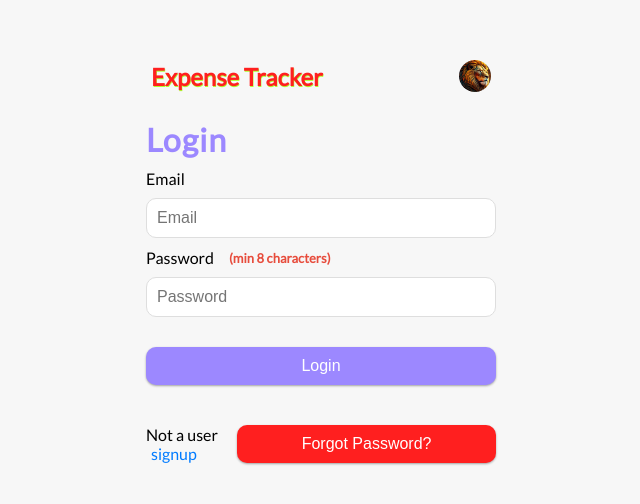
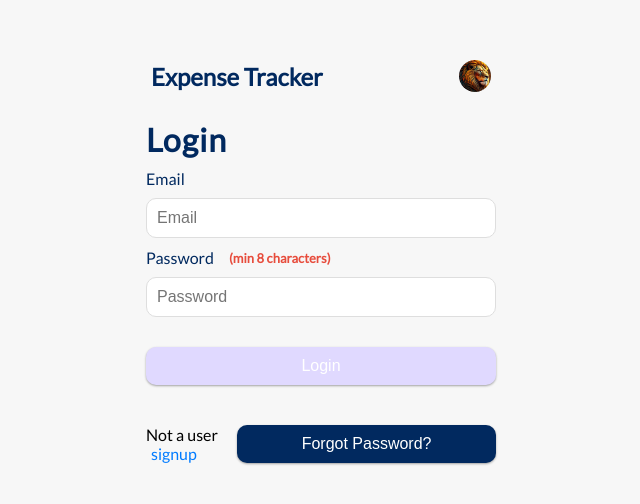
Before and after one commit to Divu03/Expense-Tracker, a React (Create React App) app in the folder expense-tracker/: page /login in a window 1280 px wide. Shown: the part 130-634 px from the top of the page, without its empty margins (319-959 px from the left). Built offline with nearby package versions, Linux system fonts and the light colour scheme; no server answers.

Commit message:
Updated UI and Mandatory length for password

```diff
--- a/expense-tracker/src/App.css
+++ b/expense-tracker/src/App.css
@@ -40,12 +40,10 @@ body {
 h1 {
   letter-spacing: 1px;
   margin: 0;
-  color: #9c88ff;
 }
 
-h2{
-  color: #FF1F1F;
-  text-shadow: 0.5px 0.5px 0.5px greenyellow;
+h1, h2, h3, h4{
+  color: #01295F;
 }
 
 h3 {
@@ -57,6 +55,12 @@ h3 {
 h4 {
   margin: 0;
   text-transform: uppercase;
+}
+
+label {
+  display: inline-block;
+  margin: 10px 0;
+  color: #01295F;
 }
 
 .inc-exp-container {
@@ -85,17 +89,13 @@ h4 {
 }
 
 .money.plus {
-  color: #2ecc71;
+  color: #9c88ff;
 }
 
 .money.minus {
   color: #c0392b;
 }
 
-label {
-  display: inline-block;
-  margin: 10px 0;
-}
 
 input[type='text'],
 input[type='email'],
@@ -107,6 +107,7 @@ input[type='number'] {
   font-size: 16px;
   padding: 10px;
   width: 100%;
+  color:#01295F;
 }
 
 .btn {
@@ -123,25 +124,30 @@ input[type='number'] {
   width: 100%;
 }
 
+.btn:disabled{
+  background-color: #e0d9ff;
+}
+
+.btn:active{
+  box-shadow: 0 0 10px rgba(0, 0, 0, 0.6);
+}
+
 .sl{
   margin-top: 30px;
 }
 
-.I {
-  background-color: #62cb00;
+.I, .E {
+  background-color: #01295F;
   margin: 10px 0 10px;
 }
-.E {
-  background-color: #ff1f1f;
-  margin: 10px 0 10px;
-}
+
 .transaction-type {
   display: flex;
   gap: 10px;
 }
 .btn.active {
   box-shadow: 0 0 10px rgba(0, 0, 0, 0.6);
-  color: black;
+  background-color: #9c88ff;
 }
 
 .header {
@@ -175,9 +181,8 @@ input[type='number'] {
 }
 
 .list li {
-  background-color: #fff;
   box-shadow: var(--box-shadow);
-  color: #333;
+  color: #f7f7f7;
   display: flex;
   justify-content: space-between;
   position: relative;
@@ -187,11 +192,11 @@ input[type='number'] {
 }
 
 .list li.plus {
-  border-right: 5px solid #2ecc71;
+  background-color: #2ecc71;
 }
 
 .list li.minus {
-  border-right: 5px solid #c0392b;
+  background-color: #c0392b;
 }
 
 .delete-btn {
--- a/expense-tracker/src/components/AddTransaction.js
+++ b/expense-tracker/src/components/AddTransaction.js
@@ -29,6 +29,12 @@ export const AddTransaction = () => {
                     <label htmlFor="text">Text</label>
                     <input type="text" id='text' value={text} onChange={(e) => setText(e.target.value)} placeholder="Enter text..." />
                 </div>
+                <div className="form-control">
+                    <label htmlFor="amount">
+                        Amount
+                    </label>
+                    <input type="number" id='amount' value={amount} onChange={(e) => setAmount(e.target.value)} placeholder="Enter amount..." />
+                </div>
                 <div className='form-control'>
                     <label htmlFor='typebtn'>Transaction Type</label>
                     <div className="transaction-type">
@@ -50,12 +56,6 @@ export const AddTransaction = () => {
                         </button>
                     </div>
                 </div>
-                <div className="form-control">
-                    <label htmlFor="amount">
-                        Amount
-                    </label>
-                    <input type="number" id='amount' value={amount} onChange={(e) => setAmount(e.target.value)} placeholder="Enter amount..." />
-                </div>
                 <button className="btn">Add transaction</button>
             </form>
             {/* <button className="btn" onClick={saveChanges}>Save Changes</button> */}
--- a/expense-tracker/src/components/Login.js
+++ b/expense-tracker/src/components/Login.js
@@ -6,7 +6,6 @@ export const Login = () => {
 
     const [email,setEmail] = useState('');
     const [password,setPassword] = useState('');
-
     const {loginUser} = useContext(AuthContext);
     const navigate = useNavigate();
 
@@ -20,7 +19,7 @@ export const Login = () => {
 
         try {
             await loginUser(user);
-            navigate('/'); // Navigate to home on successful login
+            navigate('/');
         } catch (error) {
             console.error("Error logging in", error);
         }
@@ -47,7 +46,7 @@ export const Login = () => {
                 </div>
                 <input type="password" id='password' value={password} onChange={(e)=>setPassword(e.target.value)} placeholder="Password" />
             </div>
-            <button className="btn sl">Login</button>
+            <button className="btn sl" disabled={password.length < 8}>Login</button>
         </form>
         <div className='flex-container'>
             <nav>
--- a/expense-tracker/src/components/ResetPassword.js
+++ b/expense-tracker/src/components/ResetPassword.js
@@ -1,6 +1,6 @@
 import React, { useState, useContext } from 'react';
 import { AuthContext } from '../context/AuthState';
-import { useNavigate } from 'react-router-dom';
+import { Link,useNavigate } from 'react-router-dom';
 
 export const ResetPassword = () => {
   const [email, setEmail] = useState('');
@@ -40,7 +40,7 @@ export const ResetPassword = () => {
       {message && <p>{message}</p>}
       <nav>
         <p>
-          Remembered your password? <a href='/login'>Login</a>
+          Remembered your password? <Link to="/login" className="nav-item">Login</Link>
         </p>
       </nav>
     </div>
--- a/expense-tracker/src/components/Signup.js
+++ b/expense-tracker/src/components/Signup.js
@@ -53,7 +53,7 @@ export const Signup = () => {
                     </div>
                     <input type="password" id='password' value={password} onChange={(e) => setPassword(e.target.value)} placeholder="Password" />
                 </div>
-                <button className="btn sl">Signup</button>
+                <button className="btn sl" disabled={password.length < 8}>Signup</button>
             </form>
             <nav>
                 <p>Already a user <Link to="/login" className="nav-item">login</Link> </p>
```
